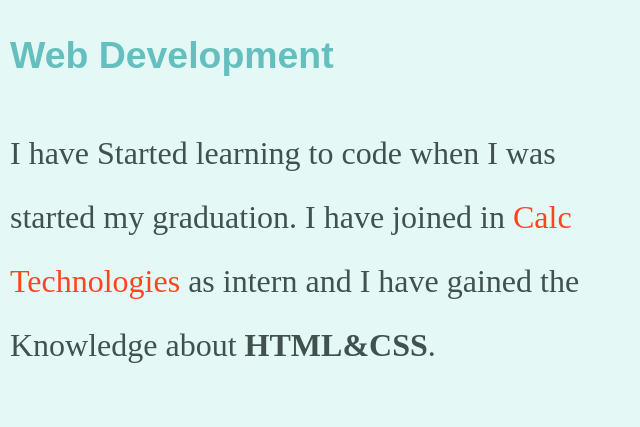
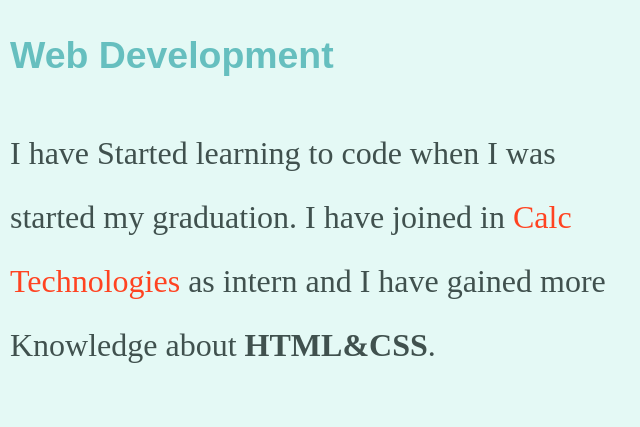
Before and after one commit to SofiyaCTI054/My-Site, a plain HTML site: page index.html in a window 1280 px wide. Shown: the part 1720-2147 px from the top of the page, 480-1120 px from the left. Drawn offline with Linux system fonts and the light colour scheme; files whose address does not match are found by name.

Commit message:
uploading my site
uploading my site

```diff
--- a/index.html
+++ b/index.html
@@ -30,7 +30,7 @@
         <div class="skill-row">
             <img class="logo" src="logo.png" alt="logo">
             <h3>Web Development</h3>
-            <p>I have Started learning to code when I was started my graduation. I have joined in <span class="calc">Calc Technologies</span> as intern and I have gained the Knowledge about <strong>HTML&CSS</strong>.</p>
+            <p>I have Started learning to code when I was started my graduation. I have joined in <span class="calc">Calc Technologies</span> as intern and I have gained more Knowledge about <strong>HTML&CSS</strong>.</p>
         </div>
         <div class="skill-row">
           <img class="sales" src="salesforce.png" alt="">
```
